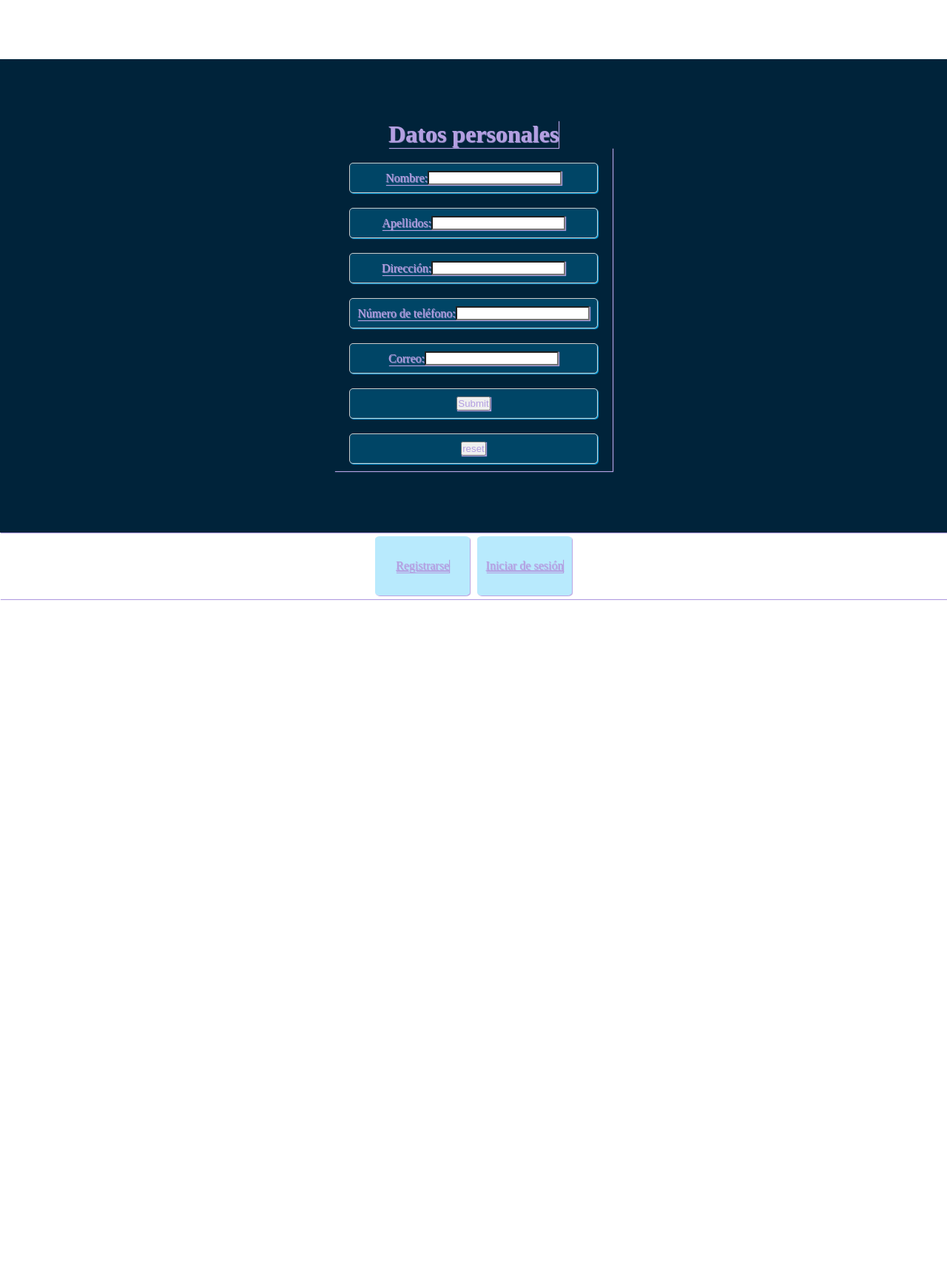
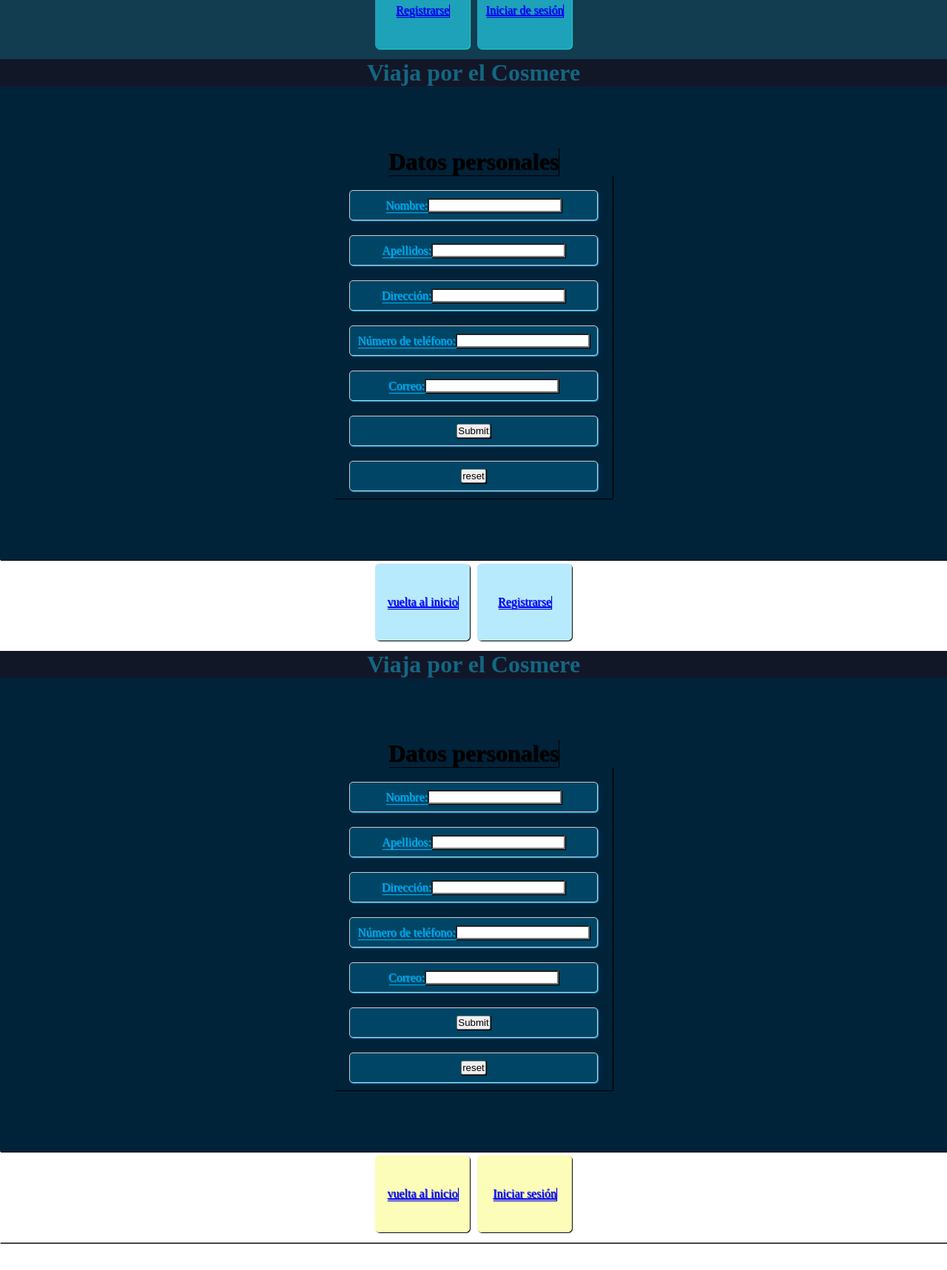
Before and after one commit to AaronOrtiz1601/Lenguaje-de-Marcas, a plain HTML site: page Pagina web/index.html in a window 1280 px wide. Shown: the part 720-2437 px from the top of the page at 74% size. Before the commit the page ends 1600 px from the top, so only its background shows below. Drawn offline with Linux system fonts and the light colour scheme.

Commit message:
Modificacion pagina web

```diff
--- a/Pagina web/Styles/styles.css
+++ b/Pagina web/Styles/styles.css
@@ -1,7 +1,6 @@
 * {
     margin: 0;
     padding: 0;
-    color: #b39fe1;
     box-shadow: 1px 1px 1px;
 }
 .Inicio
@@ -18,21 +17,36 @@
     align-items: center;
     justify-content: center;
 }
+.InicioSes
+{
+    width: 100vw;
+    height: 100vh;
+    align-items: center;
+    justify-content: center;
+}
 .text
 {
 display: flex;
 flex-direction: column;
+height: 80vh;
+background-color: #146682;
+color: #20dad8;
 }
+
 .nav
 {
     display: flex;
     flex-direction: wrap;
-    align-items: center;
+    align-items: baseline;
     justify-content: center;
+    height: 20vh;
+    width: 100vw;
+    background-color:#123c50;
+
 }
 .nav > div {
-    height: 10vh;
-    background-color:#7ed8fc8b;
+    height: 13vh;
+    background-color:#1da2ba;
     width: 10vw;
     display: flex;
     justify-content: center;
@@ -42,6 +56,7 @@ flex-direction: column;
     box-shadow: 1px 1px 1px;
     border-radius: 5%;
     transition: transform 0.3s;
+    color: #20dad8;
 
 }
 body{
@@ -65,12 +80,37 @@ div{
 {
     display: flex;
     flex-direction: wrap;
+    align-items:baseline;
+    justify-content: center;
+    width: 100vw;
+    height: 20vh;
+}
+.nav2  div {
+    height: 13vh;
+    background-color:#7ed8fc8b;
+    width: 10vw;
+    display: flex;
+    justify-content: center;
     align-items: center;
+    margin: 5px;
+    text-shadow: 1px 1px 1px;
+    box-shadow: 1px 1px 1px;
+    border-radius: 5%;
+    transition: transform 0.3s;
+
+}
+.nav3
+{
+    width: 100vw;
+    height: 20vh;
+    display: flex;
+    flex-direction: wrap;
+    align-items:baseline;
     justify-content: center;
 }
-.nav2  div {
-    height: 10vh;
-    background-color:#7ed8fc8b;
+.nav3  div {
+    height: 13vh;
+    background-color:rgba(248, 252, 126, 0.545);
     width: 10vw;
     display: flex;
     justify-content: center;
@@ -110,3 +150,81 @@ div{
     color: #00a9ec;
 
 }
+.Formulario2 {
+    background-color: #00233a;
+    width: 100vw;
+    height: 80vh;
+    text-shadow: 1px 1px 1px;
+    box-shadow: 1px 1px 1px;
+    margin-right: 1%;
+    font-family: 'Croissant One', serif;
+    display: flex;
+    justify-content: center;
+    flex-direction: column;
+
+}
+
+.Formulario2 div {
+    margin: 20px;
+    margin-bottom: 10px;
+    padding: 10px;
+    border: 1px solid #ccc;
+    background-color: #004566;
+    border-radius: 5px;
+    text-align: center;
+    transition: background-color 0.3s;
+    cursor: pointer;
+    display: flex;
+    color: #00a9ec;
+
+}
+@media (hover: hover) {
+    .nav > div:hover {
+        background: #121728;
+        transform: scale(1.1);
+    }
+}
+@media (hover: hover) {
+    .nav >div :hover {
+
+        color: #00a9ec;
+        transform: scale(1.1);
+        cursor: pointer;
+    }
+}
+@media (hover: hover) {
+    .nav2 > div:hover {
+        background: #98bac7;
+        transform: scale(1.1);
+    }
+}
+@media (hover: hover) {
+    .nav2 >div :hover {
+
+        color: #003a5b;
+        transform: scale(1.1);
+        cursor: pointer;
+    }
+}
+@media (hover: hover) {
+    .nav3 > div:hover {
+        background: #20dbd9;
+        transform: scale(1.1);
+    }
+}
+@media (hover: hover) {
+    .nav3 >div :hover {
+
+        color: #17a0aa;
+        transform: scale(1.1);
+        cursor: pointer;
+    }
+}
+header
+{
+background-color: #121728;
+}
+header h1
+{
+    color:#146682;
+}
--- a/Pagina web/index.html
+++ b/Pagina web/index.html
@@ -8,6 +8,7 @@
 </head>
 <body>
     <div class="Inicio">
+        <p id="principio"></p>
     <header>
         <h1>Viaja por el Cosmere</h1>
     </header>
@@ -26,18 +27,20 @@
     <p>hfd</p><br>
     <p>hfd</p><br>
     <p>hfd</p><br>
+
+
 </div>
 
     <nav class="nav">
-        <p id="inicio"></p>
         <div><a href="#registro">Registrarse</a></div>
         <div><a href="#InicioSes">Iniciar de sesión</a></div>
     </nav>
-    <footer>
-        <h1>Viaja por el Cosmere</h1>
-    </footer>
     </div>
     <div class="registro">
+        <p id="registro"></p>
+        <header>
+            <h1>Viaja por el Cosmere</h1>
+        </header>
         <div class="Formulario">
             <h1>Datos personales</h1>
             <form action="/action_page.php">
@@ -73,12 +76,55 @@
 
         </div>
         <nav class="nav2">
-            <p id="registro"></p>
-        <div><a href="#inicio">Registrarse</a></div>
-        <div><a href="#InicioSes">Iniciar de sesión</a></div>
+        <div><a href="#principio">vuelta al inicio</a></div>
+        <div><a href="#principio">Registrarse</a></div>
         </nav>
     </div>
-    <div class="class"></div>
+    <div class="InicioSes">
+        <p id="InicioSes"></p>
+        <header>
+            <h1>Viaja por el Cosmere</h1>
+        </header>
+        <div class="Formulario2">
+            <h1>Datos personales</h1>
+            <form action="/action_page.php">
+                <div>
+                    <label for="fname">Nombre:</label><br>
+                    <input type="text" id="fname" name="fname" required pattern="^[a-zA-ZáéíóúÁÉÍÓÚñÑ ]+$"><br>
+                </div>
+                <div>
+                    <label for="lname">Apellidos:</label><br>
+                    <input type="text" id="lname" name="lname" required pattern="^[a-zA-ZáéíóúÁÉÍÓÚñÑ ]+$"><br>
+                </div>
+                <div>
+                    <label for="address">Dirección:</label><br>
+                    <input type="text" id="address" name="address" required pattern="[A-Za-z0-9\s,./]{1,100}"><br>
+                </div>
+                <div>
+                    <label for="phone">Número de teléfono:</label><br>
+                    <input type="tel" id="phone" name="phone" required pattern="[0-9]{3}[0-9]{3}[0-9]{3}"><br>
+                </div>
+                <div>
+                    <label for="username">Correo:</label><br>
+                    <input type="text" id="username" name="username"  required pattern="[a-z0-9._%+-]+@[a-z0-9.-]+\.[a-z]{2,}$"><br>
+                </div>
+
+                <div>
+                    <input type="submit" value="Submit">
+                </div>
+                <div>
+                    <input type="reset" value="reset"><br>
+                </div>
+
+            </form>
+
+        </div>
+        <nav class="nav3">
+        <div><a href="#principio">vuelta al inicio</a></div>
+        <div><a href="#InicioSes">Iniciar sesión</a></div>
+        </nav>
+
+    </div>
 
 </body>
 </html>
```
